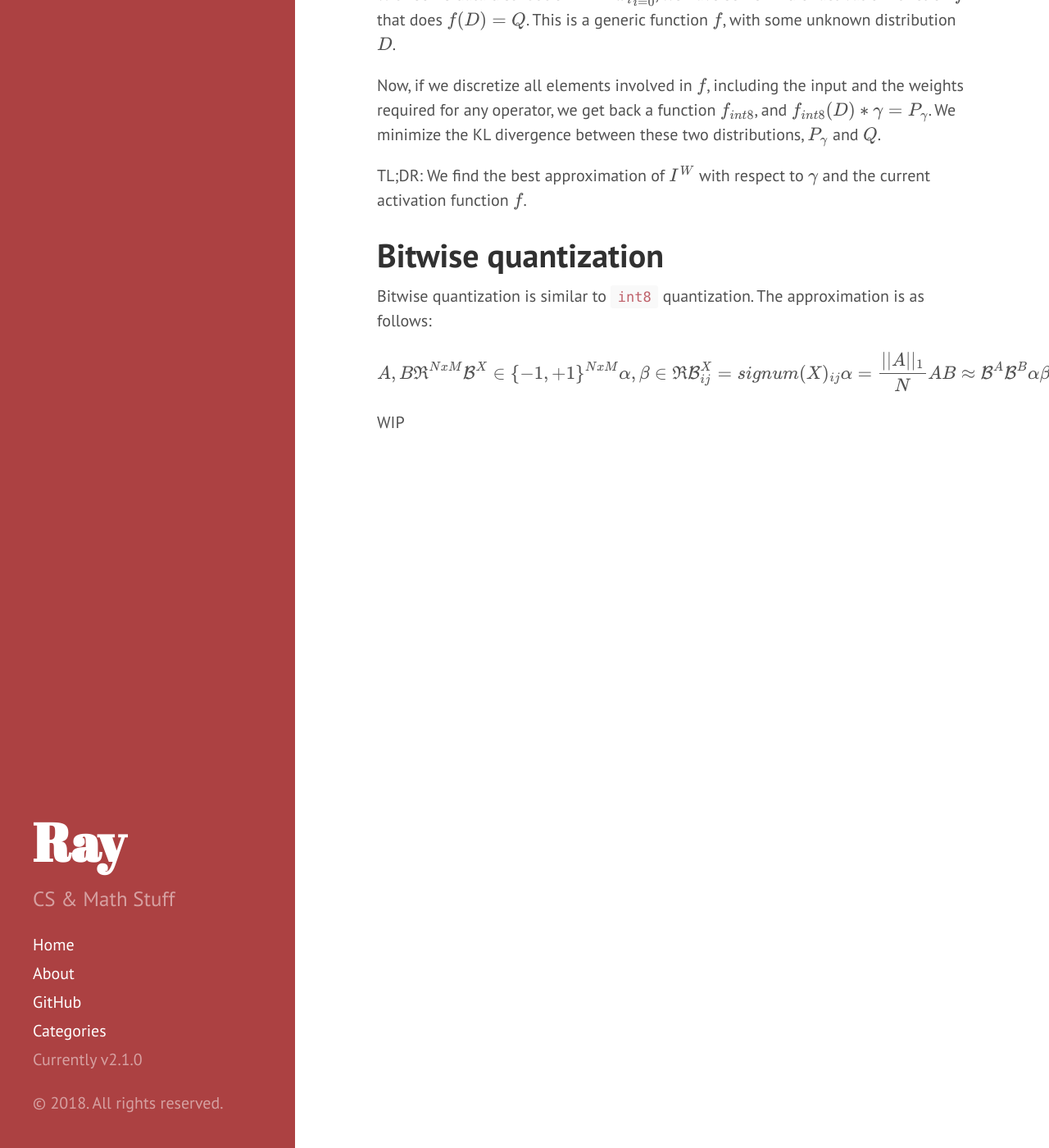
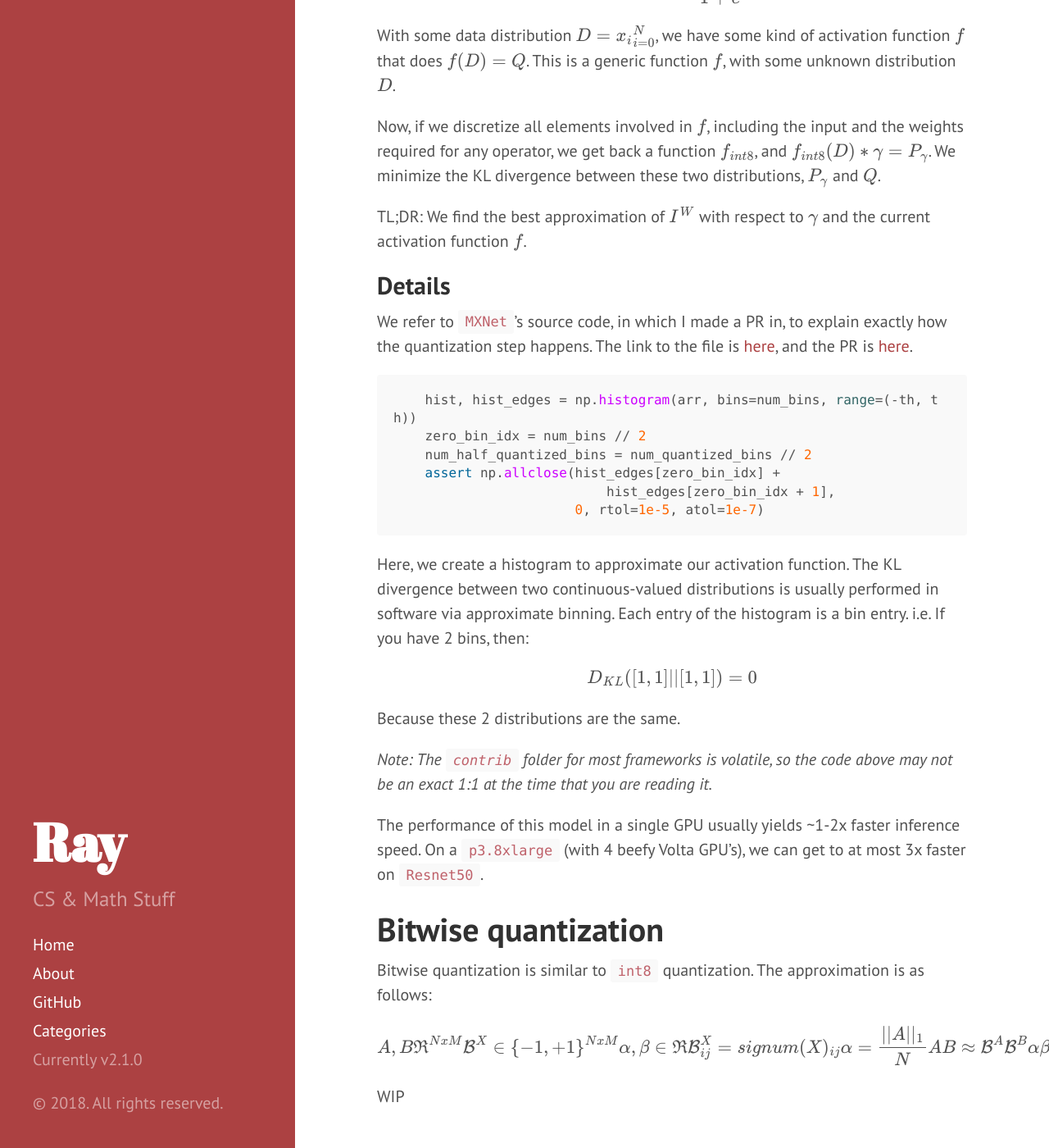
Before and after one commit to OneRaynyDay/oneraynyday.github.io, a Jekyll site: the page built from _posts/2018-08-30-Bighead-XNORNet.md, in a window 1280 px wide and 1400 px high, scrolled down 1773 px. Shown: the whole window at 82% size. Built offline with Jekyll 4.4.1, drawn with Linux system fonts in a browser that asks for light colours; formulas are drawn with MathJax 3.

Commit message:
some mxnet thing

````diff
--- a/_posts/2018-08-30-Bighead-XNORNet.md
+++ b/_posts/2018-08-30-Bighead-XNORNet.md
@@ -50,6 +50,31 @@ Now, if we discretize all elements involved in $f$, including the input and the
 
 TL;DR: We find the best approximation of $I^W$ with respect to $\gamma$ and the current activation function $f$.
 
+## Details
+
+We refer to `MXNet`'s source code, in which I made a PR in, to explain exactly how the quantization step happens. The link to the file is [here](https://github.com/apache/incubator-mxnet/blob/master/python/mxnet/contrib/quantization.py), and the PR is [here](https://github.com/apache/incubator-mxnet/pull/11833).
+
+```python
+    hist, hist_edges = np.histogram(arr, bins=num_bins, range=(-th, th))
+    zero_bin_idx = num_bins // 2
+    num_half_quantized_bins = num_quantized_bins // 2
+    assert np.allclose(hist_edges[zero_bin_idx] +
+                           hist_edges[zero_bin_idx + 1],
+                       0, rtol=1e-5, atol=1e-7)
+```
+
+Here, we create a histogram to approximate our activation function. The KL divergence between two continuous-valued distributions is usually performed in software via approximate binning. Each entry of the histogram is a bin entry. i.e. If you have 2 bins, then:
+
+$$
+D_{KL}([1,1]||[1,1]) = 0
+$$
+
+Because these 2 distributions are the same.
+
+_Note: The `contrib` folder for most frameworks is volatile, so the code above may not be an exact 1:1 at the time that you are reading it._
+
+The performance of this model in a single GPU usually yields ~1-2x faster inference speed. On a `p3.8xlarge` (with 4 beefy Volta GPU's), we can get to at most 3x faster on `Resnet50`.
+
 # Bitwise quantization
 
 Bitwise quantization is similar to `int8` quantization. The approximation is as follows:
````
